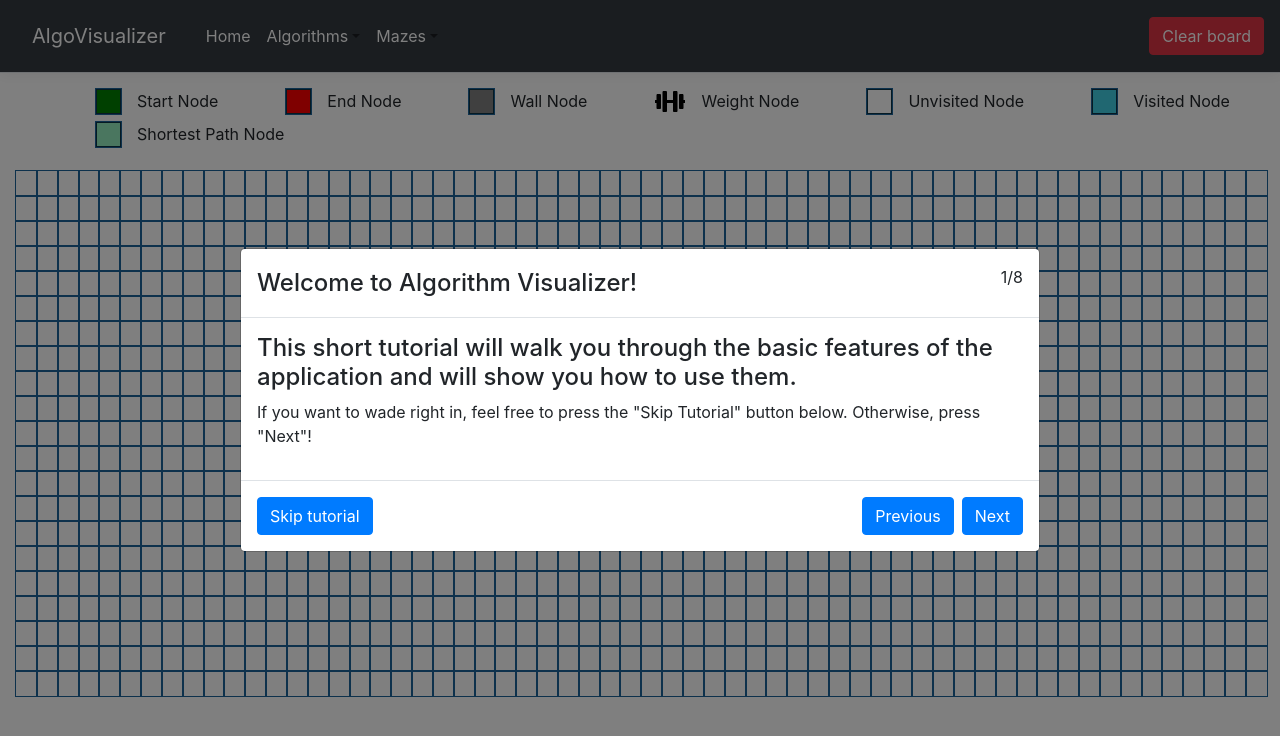
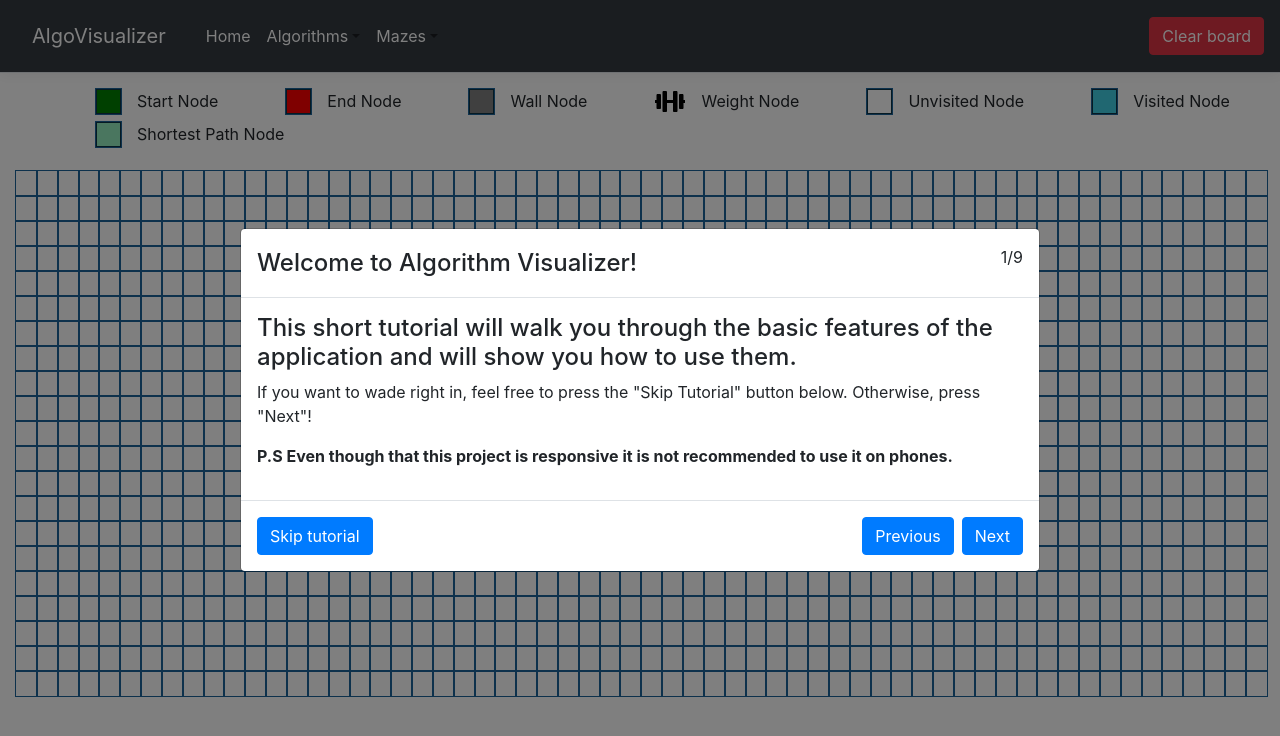
Before and after one commit to melikpehlivanov/AlgorithmVisualizer, a React (Create React App) app in the folder AlgoVisualizer/Web/ClientApp/: page /pathfindingAlgorithms in a window 1280 px wide. Shown: the top 736 px of the page. Built offline with nearby package versions, Linux system fonts and the light colour scheme.

Commit message:
Add additional information in the pathfinding algorithms intro section

```diff
--- a/AlgoVisualizer/Web/ClientApp/src/constants/gridConstants.js
+++ b/AlgoVisualizer/Web/ClientApp/src/constants/gridConstants.js
@@ -35,7 +35,7 @@ export const modalTutorialContent = [
     title: 'Welcome to Algorithm Visualizer!',
     body: {
       __html:
-        '<h4>This short tutorial will walk you through the basic features of the application and will show you how to use them.</h4><p>If you want to wade right in, feel free to press the "Skip Tutorial" button below. Otherwise, press "Next"!</p>'
+        '<h4>This short tutorial will walk you through the basic features of the application and will show you how to use them.</h4><p>If you want to wade right in, feel free to press the "Skip Tutorial" button below. Otherwise, press "Next"!</p><p><b>P.S Even though that this project is responsive it is not recommended to use it on phones.</b></p>'
     }
   },
   {
@@ -74,6 +74,13 @@ export const modalTutorialContent = [
     }
   },
   {
+    title: 'How to generate mazes/labyrinths',
+    body: {
+      __html:
+        '<h4>Use the navbar menu "Mazes" to generate different mazes/labyrinths!</h4><img class="img-fluid rounded ml-auto d-block" src="navbar-menu.jpg" />'
+    }
+  },
+  {
     title: 'How to visualize an algorithm',
     body: {
       __html:
@@ -84,7 +91,7 @@ export const modalTutorialContent = [
     title: 'Thank you for coming to this stage of the tutorial.',
     body: {
       __html:
-        '<h4>I believe that you are ready to go on your own now and explore the different algorithms.</h4><p>If for some reason you want to get back to this tutorial simply refresh the page.</p><p> By the way, if you are interested in the source code of this project you can check it out in my <a href="https://github.com/melikpehlivanov/AlgorithmVisualizer" target="_blank">github</a> account.</p>'
+        '<h4>I believe that you are ready to go on your own now and explore the different algorithms.</h4><p>If for some reason you want to get back to this tutorial simply refresh the page.</p><p> By the way, if you are interested in the source code of this project you can check it out in my <a href="https://github.com/melikpehlivanov/AlgorithmVisualizer" target="_blank">github</a> account. Giving the project a star is highly appreciated!</p>'
     }
   }
 ];
```
Also changed, not shown: AlgoVisualizer/Web/ClientApp/public/navbar-menu.jpg.
